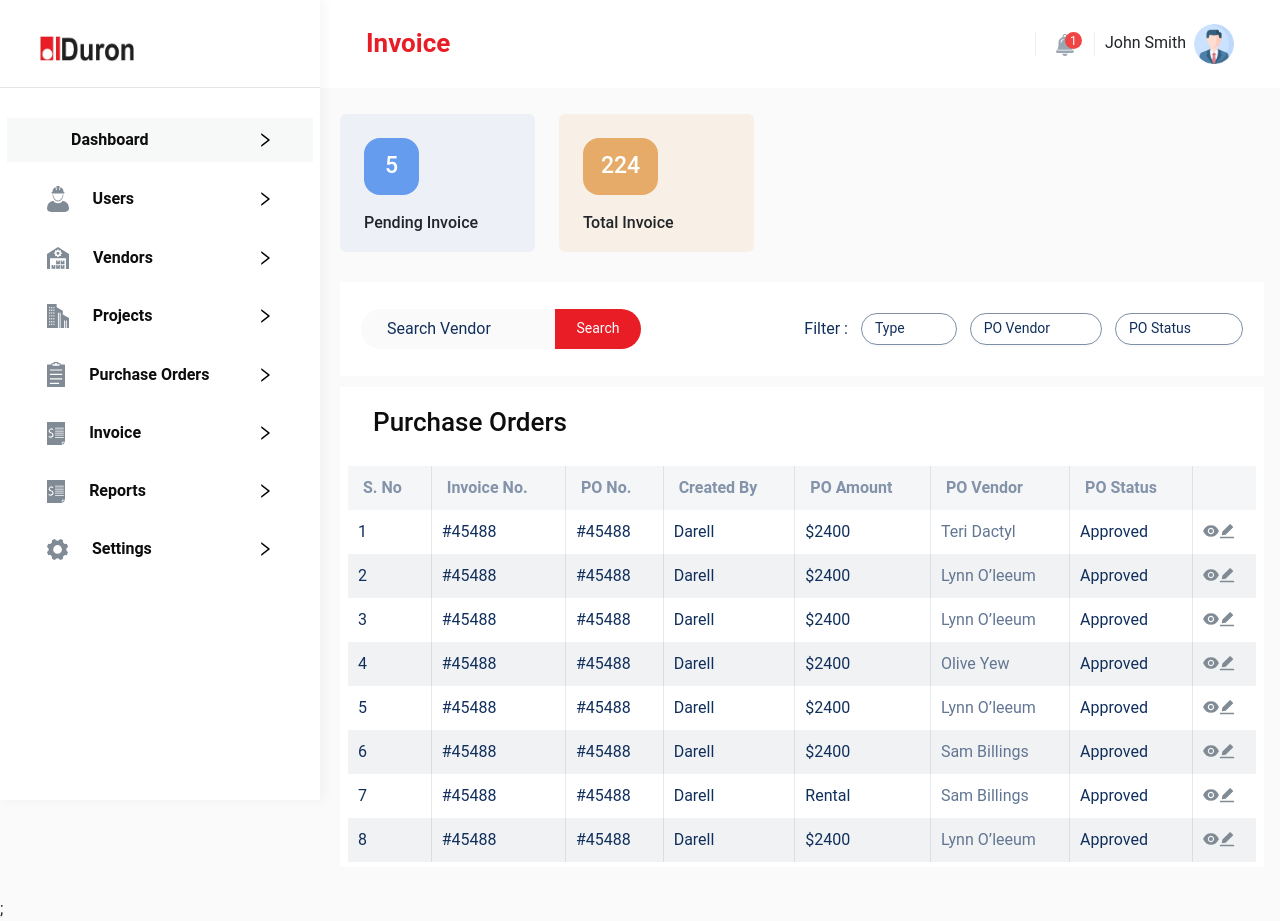
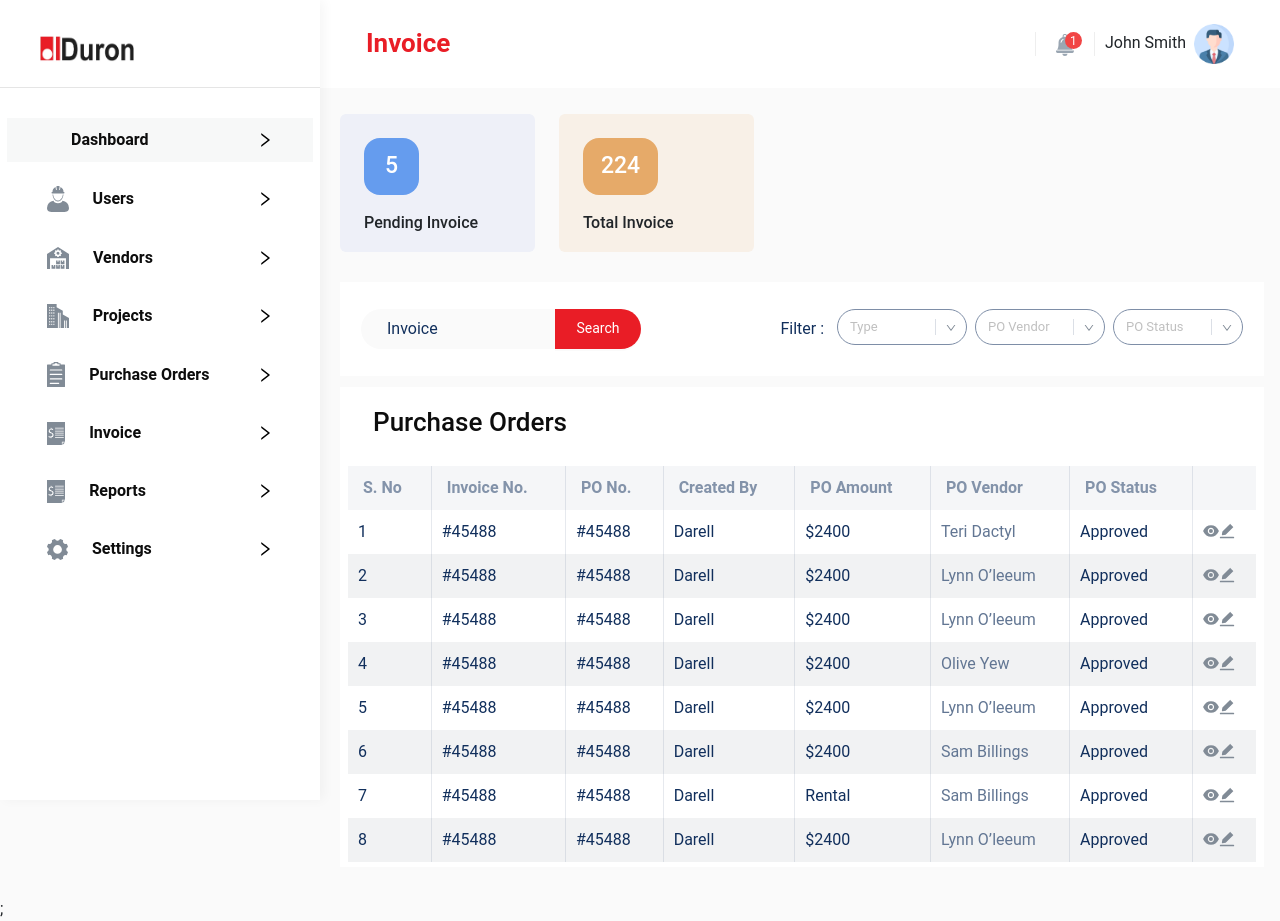
Before and after one commit to techniraggit/POIM_Frontend, a Next.js app: page /invoice in a window 1280 px wide. Built offline with nearby package versions, Linux system fonts and the light colour scheme; sample sign-in values are in the browser's storage.

Commit message:
create pages with design

```diff
--- a/pages/add-user.jsx
+++ b/pages/add-user.jsx
@@ -247,6 +247,7 @@ const AddUser = ({ base_url }) => {
                         >
                           <Input />
                         </Form.Item>
+
                       </div>
                     </div>
                     <div className="col-lg-4 col-md-6">
--- a/pages/invoice.jsx
+++ b/pages/invoice.jsx
@@ -1,17 +1,18 @@
 import React from "react";
 import '../styles/style.css';
-import { Button } from "antd";
-import { EyeFilled ,EditFilled } from '@ant-design/icons'
+import { EyeFilled, EditFilled } from '@ant-design/icons'
+import { Button, Select, } from 'antd';
 import Sidebar from "@/components/sidebar";
 import Link from "next/link";
 import { PlusOutlined } from '@ant-design/icons'
 
 
+const { Option } = Select;
 function Invoice() {
     return (
         <>
             <div className="wrapper-main">
-                <Sidebar/>
+                <Sidebar />
                 <div className="inner-wrapper">
                     <div className="top-wrapp">
                         <div className="text-wrap">
@@ -43,14 +44,29 @@ function Invoice() {
                         <div className="searchbar-wrapper">
                             <div className="Purchase-form">
                                 <form className="search-purchase">
-                                    <input className="vendor-input" placeholder="Search Vendor" />
+                                    <input className="vendor-input" placeholder="Invoice" />
                                     <Button className="vendor-search-butt">Search</Button>
                                 </form>
                                 <div className="purchase-filter">
                                     <span className="filter-span">Filter :</span>
-                                    <Button className="click-btn"><span>Type</span><i className="fa-solid fa-chevron-down"></i></Button>
+                                    <Select className="line-select me-2" placeholder="Type">
+                                        <Option>Invoice</Option>
+                                        <Option>Invoice</Option>
+                                    </Select>
+                                    {/* -------------------------- */}
+
+                                    <Select className="line-select me-2" placeholder="PO Vendor" >
+                                        <Option>Invoice</Option>
+                                        <Option>Invoice</Option>
+                                    </Select>
+                                    <Select className="line-select" placeholder="PO Status" >
+                                        <Option>Invoice</Option>
+                                        <Option>Invoice</Option>
+                                    </Select>
+
+                                    {/* <Button className="click-btn"><span>Type</span><i className="fa-solid fa-chevron-down"></i></Button>
                                     <Button className="click-btn"><span>PO Vendor</span><i className="fa-solid fa-chevron-down"></i></Button>
-                                    <Button className="click-btn"><span>PO Status</span><i className="fa-solid fa-chevron-down"></i></Button>
+                                    <Button className="click-btn"><span>PO Status</span><i className="fa-solid fa-chevron-down"></i></Button> */}
                                 </div>
                             </div>
                         </div>
@@ -80,7 +96,7 @@ function Invoice() {
                                             <td className="td-color">Teri Dactyl</td>
                                             <td>Approved</td>
                                             <td>
-                                            <EyeFilled/>
+                                                <EyeFilled />
                                                 <EditFilled />
                                             </td>
                                         </tr>
@@ -93,7 +109,7 @@ function Invoice() {
                                             <td className="td-color">Lynn O’leeum</td>
                                             <td>Approved</td>
                                             <td>
-                                            <EyeFilled/>
+                                                <EyeFilled />
                                                 <EditFilled />
                                             </td>
                                         </tr>
@@ -106,7 +122,7 @@ function Invoice() {
                                             <td className="td-color">Lynn O’leeum</td>
                                             <td>Approved</td>
                                             <td>
-                                            <EyeFilled/>
+                                                <EyeFilled />
                                                 <EditFilled />
                                             </td>
 
@@ -120,7 +136,7 @@ function Invoice() {
                                             <td className="td-color">Olive Yew</td>
                                             <td>Approved</td>
                                             <td>
-                                            <EyeFilled/>
+                                                <EyeFilled />
                                                 <EditFilled />
                                             </td>
 
@@ -134,7 +150,7 @@ function Invoice() {
                                             <td className="td-color">Lynn O’leeum</td>
                                             <td>Approved</td>
                                             <td>
-                                            <EyeFilled/>
+                                                <EyeFilled />
 
                                                 <EditFilled />
 
@@ -149,7 +165,7 @@ function Invoice() {
                                             <td className="td-color">Sam Billings</td>
                                             <td>Approved</td>
                                             <td>
-                                            <EyeFilled/>
+                                                <EyeFilled />
                                                 <EditFilled />
 
                                             </td>
@@ -163,7 +179,7 @@ function Invoice() {
                                             <td className="td-color">Sam Billings</td>
                                             <td>Approved</td>
                                             <td>
-                                            <EyeFilled/>
+                                                <EyeFilled />
                                                 <EditFilled />
                                             </td>
 
@@ -177,7 +193,7 @@ function Invoice() {
                                             <td className="td-color">Lynn O’leeum</td>
                                             <td>Approved</td>
                                             <td>
-                                            <EyeFilled/>
+                                                <EyeFilled />
                                                 <EditFilled />
                                             </td>
                                         </tr>
--- a/styles/style.css
+++ b/styles/style.css
@@ -685,7 +685,7 @@ div#forspce {
 
 .linewrap span {
     color: #112F5C;
-    font-size: 20px;
+    font-size: 17px;
     font-weight: 500;
     width: 16%;
 }
@@ -693,7 +693,12 @@ div#forspce {
 div#w-small span {
     width: 7%;
 }
-
+button.ant-btn.vendor-search-butt:hover span {
+    color: #fff;
+}
+.ant-btn-defaultvendor-search-butt:hover {
+    color: #fff;
+}
 .columns-select .ant-row {
     flex-direction: column;
 }
@@ -1871,7 +1876,7 @@ button.user-pop-up-butt {
 }
 
 .vendor-rowgap {
-    margin-bottom: 40px;
+    margin-bottom: 70px !important;
 }
 
 /* 29 dec */
@@ -2022,7 +2027,7 @@ Button.save-button {
     border-radius: 4px;
     margin-bottom: 6px;
     background-color: #fff;
-    padding: 10px 12px;
+    padding: 17px 14px;
 }
 .align-items-center {
     align-items: center!important;
@@ -2042,9 +2047,19 @@ Button.save-button {
 .dollars-input button {
     width: 25%;
     font-size: 14px;
-    border: none;
+    display: flex;
+    border: none;
+    justify-content: center;
+    align-items: center;
+    padding: 8px 12px;
     border-radius: 2px;
-    padding: 8px 12px;
+    height: 35px;
+}
+button.ant-btn.ant-btn-default.set-btn:hover {
+    color: #fff;
+}
+button.ant-btn.ant-btn-default.set-btn:hover span {
+    color: #fff;
 }
 
 .create-another.minuswrap-img {
@@ -2104,7 +2119,118 @@ select.custom-wrap-selector option {
     border-radius: 0;
 }
 /* 4jan */
-
+/* 5jan/01/2024 */
+.img-clr {
+    background-color: #E91D26;
+    padding: 8px 10px;
+    border-radius: 12px;
+    display: flex;
+    align-items: center;
+    justify-content: center;
+    /* width: 30px; */
+    /* height: 30px; */
+}
+.img-clr img {
+    width: 100%;
+    max-width: 11px;
+}
+.lists-items > span {
+    font-size: 16px;
+    font-weight: 600;
+    color: #0D0D0D;
+}
+.set-thre {
+    font-size: 14px;
+    font-weight: 700;
+    color: #000;
+}
+.card-thre-wrap span {
+    background-color: #818B96;
+    width: 15px;
+    height: 15px;
+    border-radius: 50%;
+    font-size: 10px;
+    color: #fff;
+    display: flex;
+    justify-content: center;
+    align-items: center;
+    font-weight: 700;
+}
+.card-thre-wrap {
+    margin-bottom: 10px;
+}
+.lists-items .dollars-input > input {
+    width: 75%;
+    border: none;
+    background-color: #FAFAFA;
+    padding: 6px 13px;
+    font-size: 14px;
+    outline: none;
+    height: 35px;
+}
+.lists-items .dollars-input > input::placeholder {
+    color: hsl(211, 23%, 25%, 0.51);
+    font-size: 13px;
+}
+button.ant-btn.ant-btn-default.save-Button {
+    background-color: #E91D26;
+    color: #fff;
+    border-radius: 37px;
+    display: flex;
+    width: 100%;
+    text-align: center;
+    justify-content: center;
+    align-items: center;
+    border: none;
+    outline: none;
+    margin-top: 20px;
+    height: 35px;
+}
+button.ant-btn.ant-btn-default.save-Button:hover {
+    color: #fff;
+}
+button.ant-btn.ant-btn-default.save-Button:hover span {
+    color: #fff;
+}
+.lists-items > hr {
+    color: rgb(112, 112, 112, 0.32);
+}
+.ant-select.line-select.ant-select-show-arrow {
+    width: 130px;
+    height: 40px;
+    max-width: 100% !important;
+}
+.ant-select.line-select.ant-select-show-arrow  .ant-select-selector {
+    background-color: transparent !important;
+    border: 1px solid #7E8EA7 !important;
+    padding: 6px 12px !important;
+    height: 36px !important;
+    position: relative !important;
+    z-index: 1;
+    color: #112F5C !important;
+    font-size: 13px !important;
+}
+.ant-select.line-select.ant-select-show-arrow .ant-select-selector::after {
+    position: absolute;
+    content: "";
+    right: 30px;
+    background-color: rgb(126, 142, 167, 0.28);
+    width: 1px;
+    height: 16px;
+    top: 50%;
+    color: red;
+    transform: translateY(-50%);
+    visibility: visible;
+    display: block !important;
+}
+.ant-select.line-select.ant-select-show-arrow span.ant-select-arrow {
+    transform: translateY(-59%);
+    margin-top: 0px !important;
+    color: #627693 !important;
+    font-size: 10px !important;
+    top: 50%;
+}
+/* 5jan/01/2024 */
 /* responsive */
 @media (max-width: 1299px) {
     .table-hover tbody tr td {
@@ -2113,7 +2239,6 @@ select.custom-wrap-selector option {
         padding: 10px 10px;
     }
 }
-
 @media (max-width: 1199px) {
     ul.list-icons li a span {
         width: 45px;
@@ -2133,12 +2258,12 @@ select.custom-wrap-selector option {
         overflow-x: auto;
     }
 
-    .Purchase-form {
+    /* .Purchase-form {
         justify-content: center;
-        flex-direction: column;
+        /* flex-direction: column;
         gap: 25px;
-        align-items: start;
-    }
+        align-items: center;
+    } */
 }
 
 span.text-sizes {
@@ -2152,6 +2277,12 @@ span.text-sizes {
 }
 
 @media (max-width: 1024px) {
+    .Purchase-form {
+        justify-content: center;
+        flex-direction: column;
+        gap: 25px;
+        align-items: start;
+    }
     th.hedaings-tb {
         padding: 10px 12px;
         font-size: 13px;
```
Also changed, not shown: pages/settings.jsx (+35 -19 lines), public/images/to-do-list.svg (added). Lines whose indentation alone changed are shown as unchanged.
